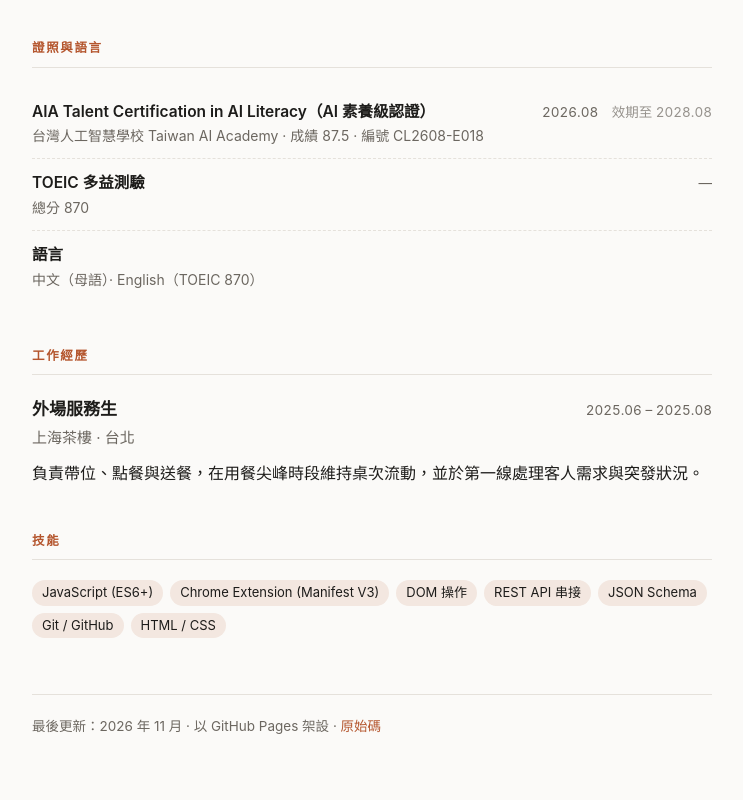
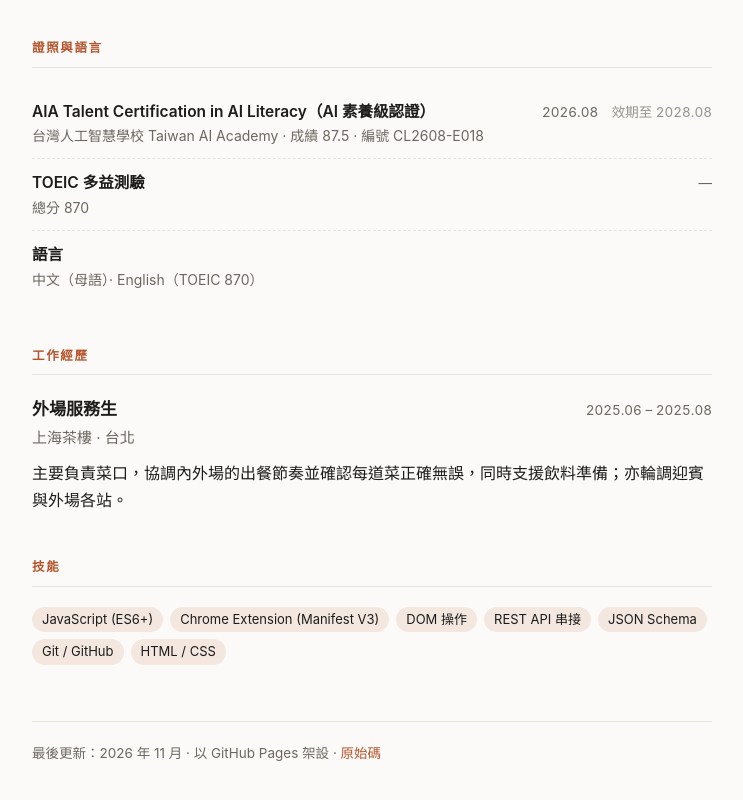
Before and after one commit to UncleLin332/UncleLin332.github.io, a plain HTML site: page index.html in a window 1280 px wide. Shown: the part 904-1704 px from the top of the page, without its empty margins (268-1011 px from the left). Drawn offline with Linux system fonts and the light colour scheme.

Commit message:
工作經歷改寫：以菜口的內外場協調為主軸
Co-Authored-By: Claude Opus 5 <noreply@anthropic.com>

```diff
--- a/index.html
+++ b/index.html
@@ -233,7 +233,7 @@
         </div>
         <span class="when">2025.06 – 2025.08</span>
       </div>
-      <p class="blurb">負責帶位、點餐與送餐，在用餐尖峰時段維持桌次流動，並於第一線處理客人需求與突發狀況。</p>
+      <p class="blurb">主要負責菜口，協調內外場的出餐節奏並確認每道菜正確無誤，同時支援飲料準備；亦輪調迎賓與外場各站。</p>
     </article>
   </section>
 
```
